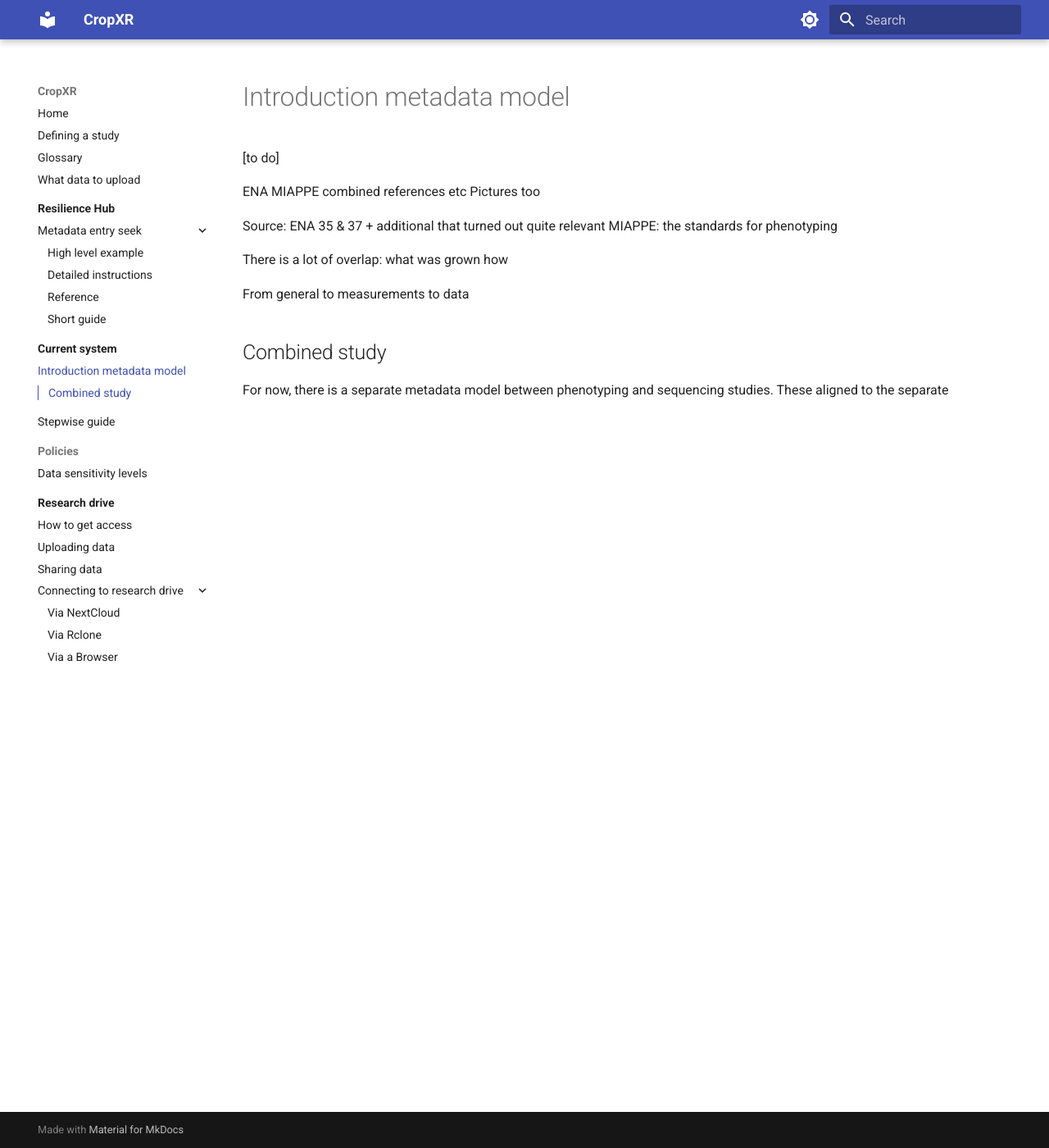
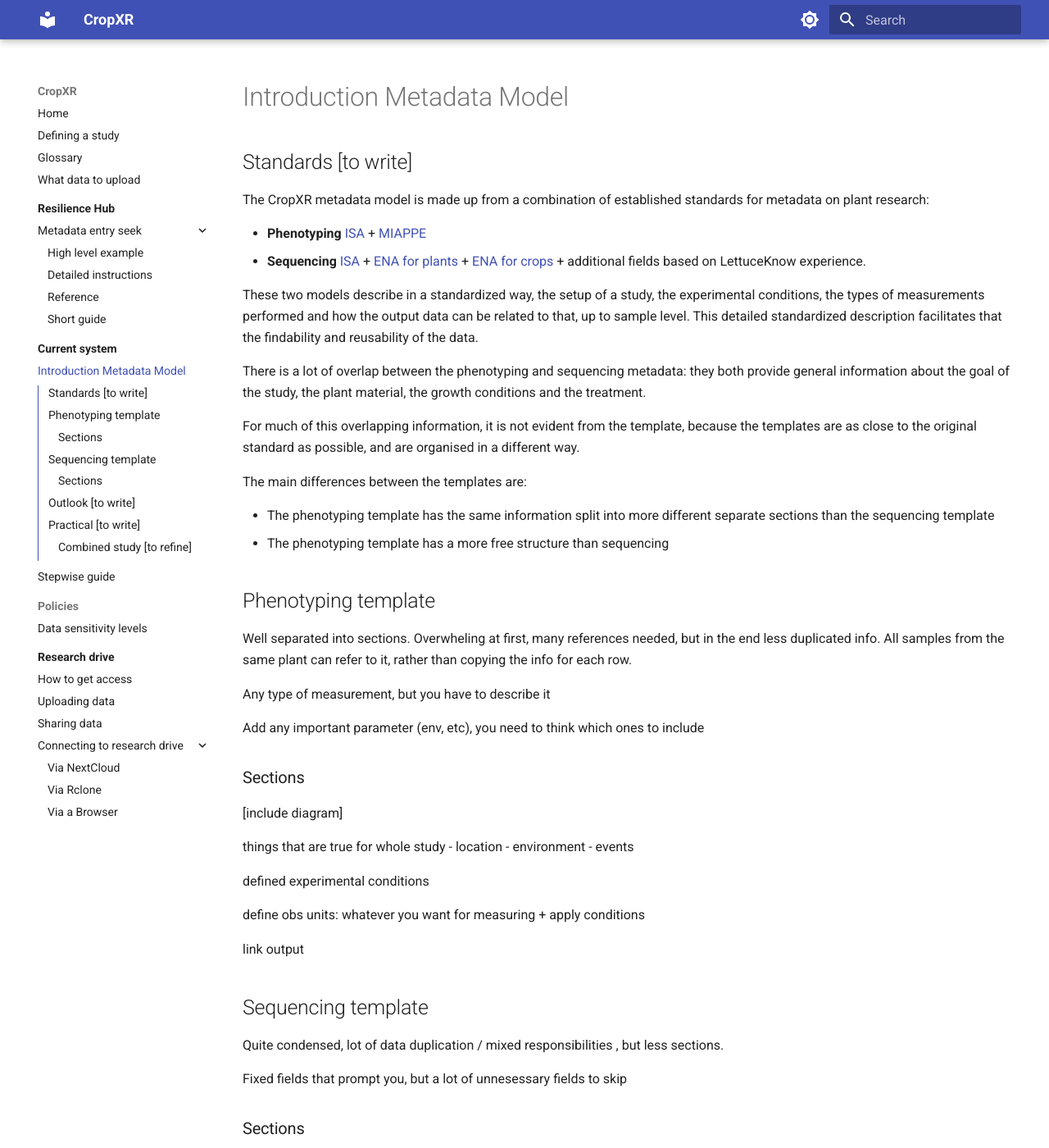
Before and after one commit to CropXR/documentation, an MkDocs documentation site: the page built from docs/current-system/introduction-metadata-model.md, in a window 1280 px wide and 1400 px high. Shown: the whole window at 82% size. Built offline with MkDocs 1.6.1 and Material for MkDocs 9.7.7, drawn with Linux system fonts in a browser that asks for light colours; some of the changed text lies outside the part shown.

Commit message:
Better outline for intro to metadata model

```diff
--- a/docs/current-system/introduction-metadata-model.md
+++ b/docs/current-system/introduction-metadata-model.md
@@ -1,17 +1,97 @@
-[to do]
+# Introduction Metadata Model
 
-ENA MIAPPE combined references etc
-Pictures too
+## Standards  [to write]
 
-Source:
-ENA 35 & 37 + additional that turned out quite relevant
-MIAPPE: the standards for phenotyping
+The CropXR metadata model is made up from a combination of established standards for metadata on plant research:
 
-There is a lot of overlap: what was grown how
+- **Phenotyping** [ISA](https://isa-specs.readthedocs.io/en/latest/index.html) + [MIAPPE](link with MIAPPE fields)
+- **Sequencing** [ISA](https://isa-specs.readthedocs.io/en/latest/index.html) + [ENA for plants](ENA35) + [ENA for crops](ENA37) + additional fields based on LettuceKnow experience.
 
-From general to measurements to data
+These two models describe in a standardized way, the setup of a study, the experimental conditions,
+the types of measurements performed and how the output data can be related to that, up to sample level.
+This detailed standardized description facilitates that the findability and reusability of the data.
 
 
-## Combined study
-For now, there is a separate metadata model between phenotyping and sequencing studies.
-These aligned to the separate
+There is a lot of overlap between the phenotyping and sequencing metadata:
+they both provide general information about the goal of the study, the plant material, the growth conditions and the treatment.
+
+For much of this overlapping information, it is not evident from the template,
+because the templates are as close to the original standard as possible, and are organised in a different way.
+
+The main differences between the templates are:
+
+- The phenotyping template has the same information split into more different separate sections than the sequencing template
+- The phenotyping template has a more free structure than sequencing
+
+
+## Phenotyping template
+Well separated into sections.
+Overwheling at first, many references needed, but in the end less duplicated info.
+All samples from the same plant can refer to it, rather than copying the info for each row.
+
+Any type of measurement, but you have to describe it
+
+Add any important parameter (env, etc), you need to think which ones to include
+
+### Sections
+[include diagram]
+
+things that are true for whole study
+- location
+- environment
+- events
+
+defined experimental conditions
+
+define obs units: whatever you want for measuring + apply conditions
+
+link output
+
+
+## Sequencing template
+Quite condensed, lot of data duplication / mixed responsibilities , but less sections.
+
+Fixed fields that prompt you, but a lot of unnesessary fields to skip
+
+### Sections
+[include diagram]
+
+sample also describes most of the conditions
+
+experiments = experiment on a sample
+
+
+## Outlook  [to write]
+
+In the future catalogue, these will be combined, so the information about the experiment and treatment is captured once.
+You describe the plants and conditions, and from there start multiple types of measurements.
+
+What will stay:
+- same info can be filled, slightly differently organized
+- optional to define for whole study (phen) or per subunit
+- same concepts like defining observation units
+- still thinking what is important to you
+
+Different organization for the same fields.
+Combination of web interface + excel templates.
+
+
+## Practical [to write]
+Excel templates (for now)
+
+Inv and study id you get, the rest you make up.
+Make sure that everything you reference exists.
+
+Not all columns are relevant to each study.
+
+
+### Combined study  [to refine]
+For now, there is a separate metadata template for phenotyping and sequencing studies.
+Choose the template that allows you to describe the general information and experimental conditions.
+That includes the following sheets:
+
+- Phenotyping: Investigation, Study, Person, Biological material, Environment, Event, Experimental factor
+- Sequencing: Investigation, Study, Sample
+
+The for the remaining sections, use both sheets to properly capture the experiments.
+Make sure to use the same IDs or make references to the IDs used in the other template, so plants/samples can be linked.
```
Also changed, not shown: docs/glossary.md (+1 -1 lines), docs/research-drive/Uploading-data.md (+2 -2 lines), docs/research-drive/connecting-to-research-drive/Via-NextCloud.md (+4 -1 lines).
